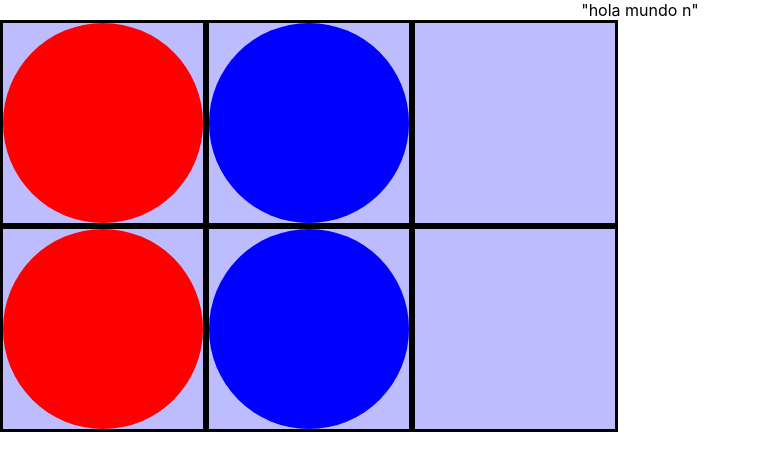
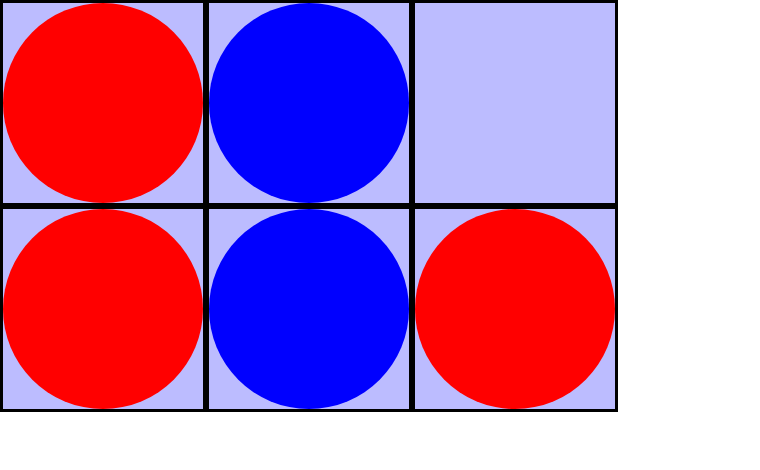
Before and after one commit to BiplopDey/conncect4-front, a React (Create React App) app: page / in a window 1280 px wide. Shown: the top 470 px of the page, without its empty margins (0-760 px from the left). Built offline with nearby package versions, Linux system fonts and the light colour scheme.

Commit message:
make row

```diff
--- a/src/App.js
+++ b/src/App.js
@@ -1,12 +1,11 @@
 import "./App.css";
 import Row from "./components/row";
+import Table from "./components/table";
 
 function App() {
   return (
     <div className="App">
-      "hola mundo n"
-      <Row></Row>
-      <Row></Row>
+      <Table></Table>
     </div>
   );
 }
--- a/src/components/cell.css
+++ b/src/components/cell.css
@@ -4,4 +4,5 @@
   color: red;
   border: 3px solid black;
   background-color: rgba(0, 0, 255, 0.262);
+  display: inline-block;
 }
--- a/src/components/row.css
+++ b/src/components/row.css
@@ -2,3 +2,9 @@
   display: flex;
   flex-wrap: wrap;
 }
+
+/*
+.row {
+  display: grid;
+  grid-template-columns: auto auto auto;
+} */
--- a/src/components/row.js
+++ b/src/components/row.js
@@ -1,22 +1,12 @@
 import "./row.css";
 import Cell from "./cell";
-import { cellState } from "./state";
 
-export default function Row() {
-  const player1 = cellState.player.player1;
-  const player2 = cellState.player.player2;
-  const empty = cellState.empty;
-  const cellStates = [player1, player2, empty];
-
-  /* {cellStates.map((state, index) => (
-        <Cell key={index} column={index} state={state}></Cell>
-      ))} */
-
+export default function Row({ cells }) {
   return (
     <div className="row">
-      <Cell column={0} state={player1}></Cell>
-      <Cell column={1} state={player2}></Cell>
-      <Cell column={2} state={empty}></Cell>
+      {cells.map((state, index) => (
+        <Cell key={index} column={index} state={state}></Cell>
+      ))}
     </div>
   );
 }
--- a/src/components/table.css
+++ b/src/components/table.css
@@ -0,0 +1,3 @@
+.table {
+  width: 300px;
+}
--- a/src/components/table.js
+++ b/src/components/table.js
@@ -0,0 +1,14 @@
+import Row from "./row";
+import { cellState } from "./state";
+
+export default function Table() {
+  const player1 = cellState.player.player1;
+  const player2 = cellState.player.player2;
+  const empty = cellState.empty;
+  return (
+    <div className="table">
+      <Row cells={[player1, player2, empty]}></Row>
+      <Row cells={[player1, player2, player1]}></Row>
+    </div>
+  );
+}
```
